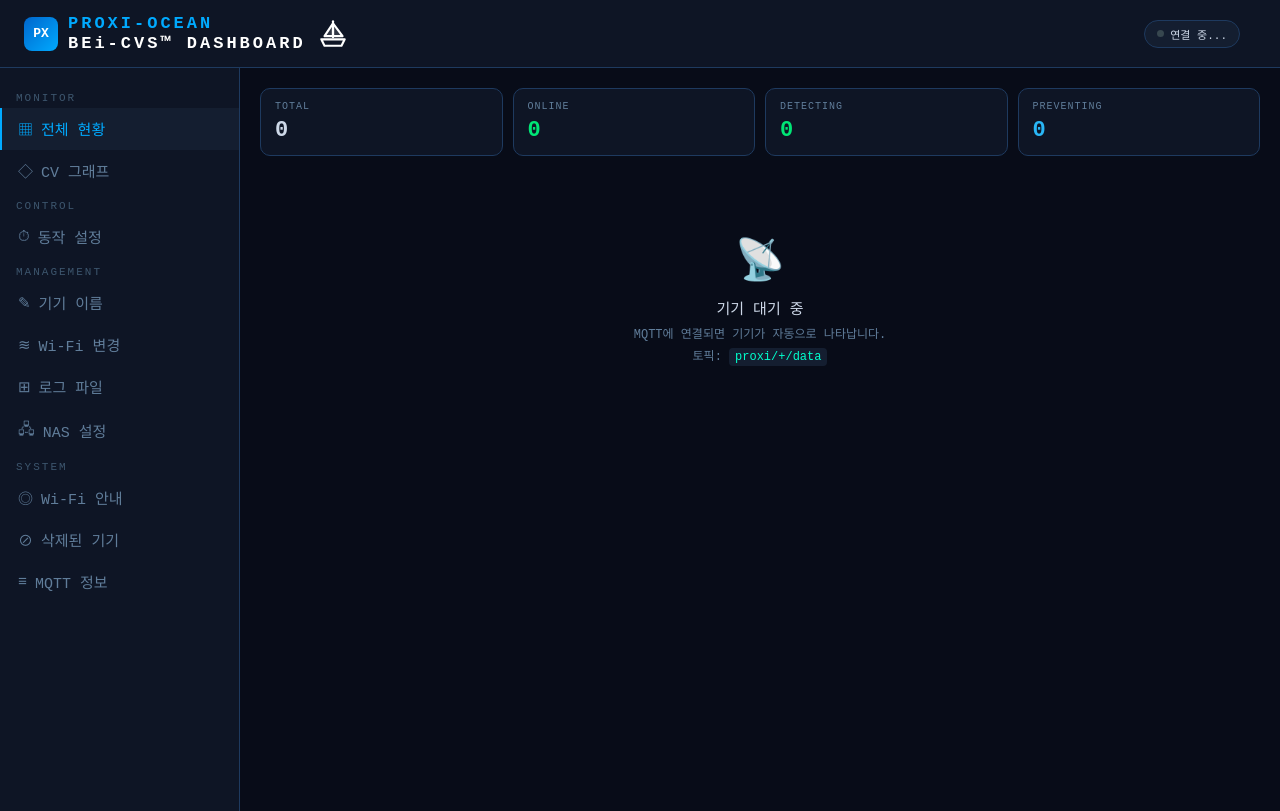
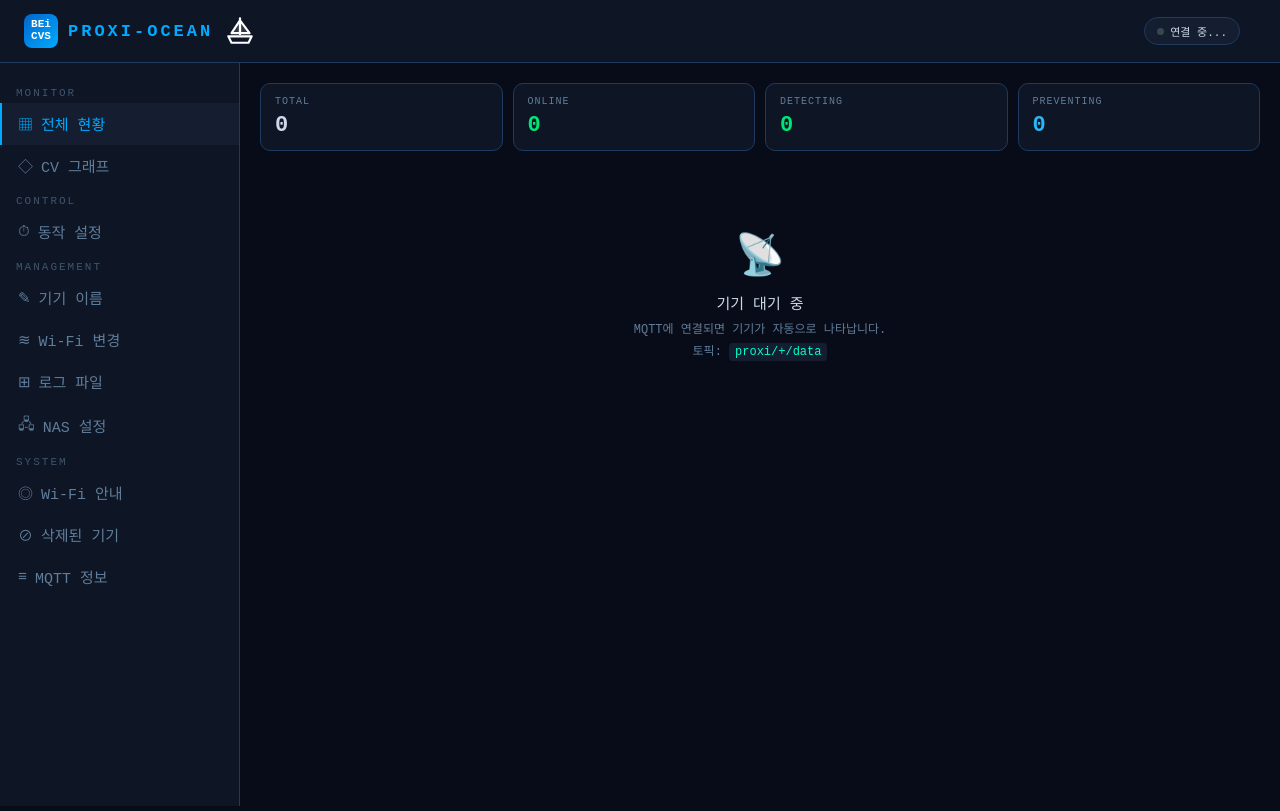
Before and after one commit to jhhong0624-sudo/proxi-dashboard, a plain HTML site: page index.html in a window 1280 px wide. Drawn offline with Linux system fonts and the light colour scheme; a script that the page names is missing.

Commit message:
Add files via upload

```diff
--- a/index.html
+++ b/index.html
@@ -27,7 +27,7 @@ header{
 }
 .logo{display:flex;align-items:center;gap:10px;}
 .logo-mark{width:34px;height:34px;border-radius:8px;background:linear-gradient(135deg,#0066cc,#00aaff);
-  display:flex;align-items:center;justify-content:center;font-weight:bold;color:#fff;font-size:13px;}
+  display:flex;flex-direction:column;align-items:center;justify-content:center;font-weight:bold;color:#fff;font-size:11px;line-height:1.05;letter-spacing:0;}
 .logo-text{font-size:17px;font-weight:bold;letter-spacing:3px;color:var(--accent);}
 .logo-sub{font-size:17px;font-weight:bold;color:#fff;letter-spacing:3px;margin-top:1px;}
 .ship-icon{width:34px;height:34px;flex:none;}
@@ -212,8 +212,8 @@ header{
   <div style="display:flex;align-items:center;gap:10px;">
     <button class="hamburger" onclick="toggleSidebar()">☰</button>
     <div class="logo">
-      <div class="logo-mark">PX</div>
-      <div><div class="logo-text">PROXI-OCEAN</div><div class="logo-sub">BEi-CVS&trade; DASHBOARD</div></div>
+      <div class="logo-mark">BEi<br>CVS</div>
+      <div><div class="logo-text">PROXI-OCEAN</div></div>
       <svg class="ship-icon" viewBox="0 0 32 32" fill="none" stroke="#fff" stroke-width="2" stroke-linejoin="round" stroke-linecap="round" aria-label="ship">
         <path d="M5 21 h22 l-3 6 H8 z"/>
         <path d="M16 4 V19"/>
```
